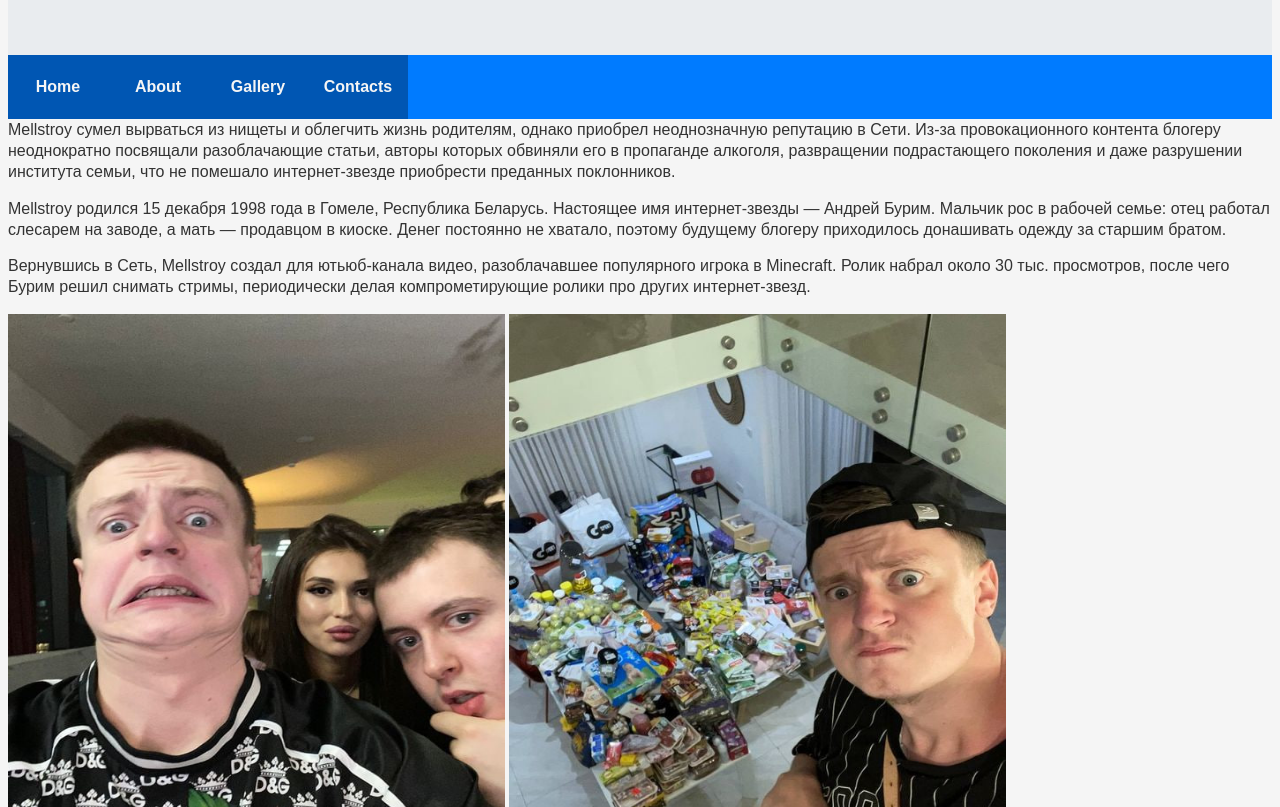
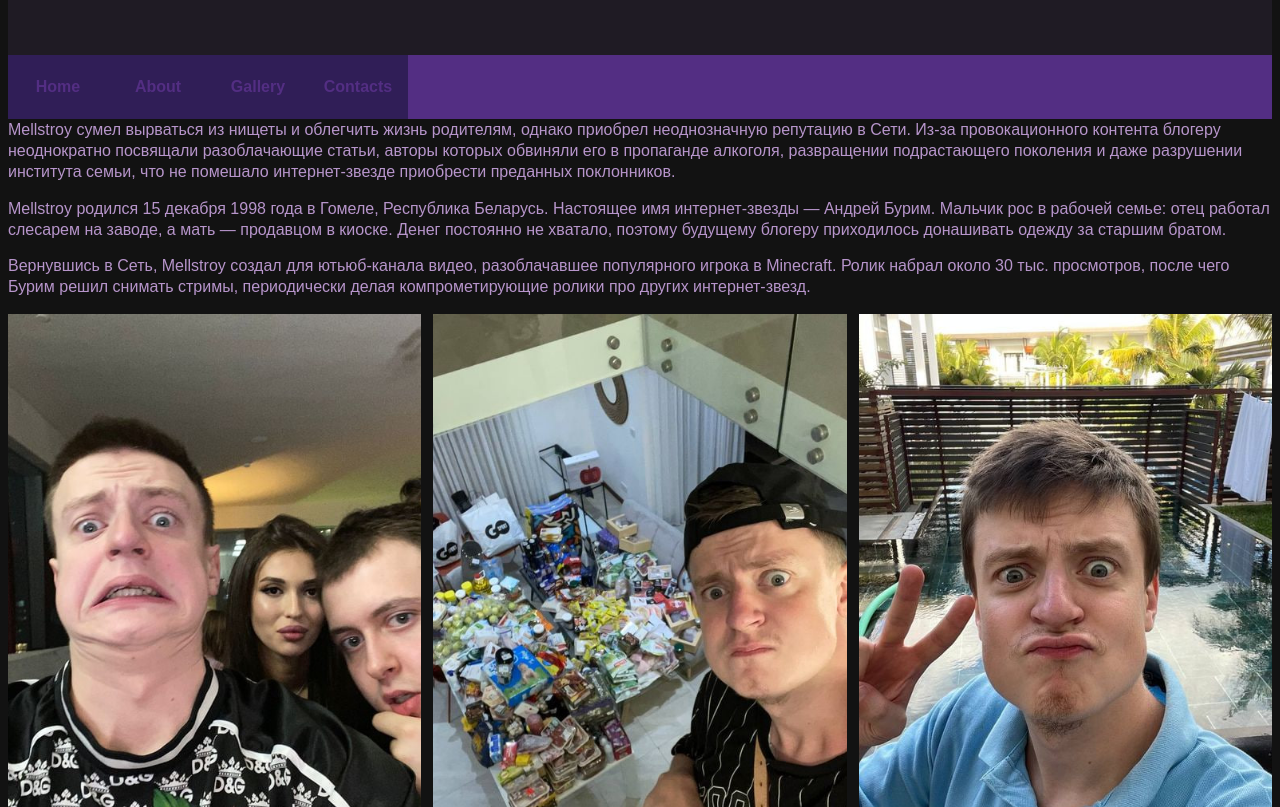
Before and after one commit to andReyM228/andReyM228.github.io, a plain HTML site: page index.html in a window 1280 px wide. Shown: the part 181-988 px from the top of the page. Drawn offline with Linux system fonts and the light colour scheme.

Commit message:
refactore css

```diff
--- a/css/style.css
+++ b/css/style.css
@@ -1,11 +1,10 @@
-/* Стилі для body */
 body {
     font-family: Arial, sans-serif;
     font-size: 100%;
-    background-color: #F5F5F5;
+    background-color: #121212;
+    color: #F5F5F5;
 }
 
-/* Стилі для горизонтального меню */
 ul {
     margin: 0;
     padding: 0;
@@ -17,36 +16,39 @@ ul li {
 
 a {
     text-decoration: none;
+    color: #BB86FC;
 }
 
-/* Стилі для хедеру */
+a:hover {
+    color: #FF79B0; /* Ярко-розовый цвет для ссылок при наведении */
+}
+
 header {
     padding: 50px 0;
-    background-color: #E9ECEF;
+    background-color: #1F1B24; /* Тёмный цвет фона для шапки */
 }
 
 h1, h2 {
-    color: #333333;
+    color: #E9ECEF;
     text-align: center;
 }
 
-/* Стилі для блоку навігації */
 nav {
-    background-color: #007BFF;
-    border-color: #0056b3;
+    background-color: #532e83;
+    border-color: #b11eec;
     min-height: 64px;
 }
 
 nav li {
-    background-color: #0056b3;
-    color: #F5F5F5;
+    background-color: #301e57;
+    color: #43136e;
     float: left;
     width: 100px;
 }
 
 nav a {
     display: block;
-    color: #F5F5F5;
+    color: #532e83;
     line-height: 4em;
     font-weight: bold;
     text-align: center;
@@ -54,29 +56,27 @@ nav a {
 
 nav li a:hover {
     color: #ffffff;
-    background-color: #444444;
+    background-color:  #03DAC6;
 }
 
-/* Стилі для абзаців */
 p {
     font-size: 16px;
     line-height: 1.3em;
     margin-top: 0.1em;
     margin-bottom: 1em;
-    color: #333333;
+    color: #b795cb;
 }
 
-/* Стилі для футера */
 footer {
-    background-color: #E9ECEF;
-    color: #000000;
+    background-color: #1F1B24;
+    color: #E9ECEF;
     padding: 20px 0;
     margin-top: 30px;
 }
 
 .img {
     width: 200px;
-    margin: 10px; /* Добавляем небольшой отступ вокруг изображений */
+    margin: 10px;
 }
 
 .left {
@@ -87,16 +87,14 @@ footer {
     float: right;
 }
 
-/* Добавляем отступ для текста, чтобы он не прилипал к изображению */
 p img.left {
-    margin-right: 20px; /* Добавляем отступ справа для изображений, выровненных влево */
+    margin-right: 20px;
 }
 
 p img.right {
-    margin-left: 20px; /* Добавляем отступ слева для изображений, выровненных вправо */
+    margin-left: 20px;
 }
 
-/* Очистка обтекания после каждого абзаца, содержащего изображение */
 p:after {
     content: "";
     display: table;
@@ -116,9 +114,9 @@ p:after {
 }
 .img-container img {
     width: 100%;
-    height: 450px; /* Задайте фиксированную высоту */
-    object-fit: cover; /* Обеспечивает заполнение блока изображением без искажения пропорций */
-    display: block; /* Используйте block вместо inline-block для предотвращения появления дополнительных промежутков */
+    height: 450px;
+    object-fit: cover;
+    display: block;
     transition: .25s;
 }
 .img-container ul li {
@@ -140,21 +138,17 @@ p:after {
 
 
 img[src="media/images/mel7.jpg"] {
-    width: 497px; /* Ширина будет рассчитываться автоматически, исходя из высоты, чтобы сохранить пропорции */
-    height: 600px; /* Предполагаемая высота для примера */
+    width: 497px;
+    height: 600px;
 }
 
-/* Стиль для второго изображения */
 img[src="media/images/mel8.jpg"] {
-    height: 600px; /* Высота рассчитывается автоматически, чтобы сохранить пропорции */
-    /* Ширина уже задана через атрибут width в HTML, но вы можете задать её и здесь: */
+    height: 600px;
     width: 497px;
 }
 
-/* Стиль для третьего изображения */
 img[src="media/images/mel9.jpg"] {
-    height: 600px; /* Высота рассчитывается автоматически, чтобы сохранить пропорции */
-    /* Ширина уже задана через атрибут width в HTML, но вы можете задать её и здесь: */
+    height: 600px;
     width: 497px;
 }
 
@@ -162,3 +156,16 @@ footer {
     clear: both;
     padding-top: 20px;
 }
+
+.image-container.flex-images {
+    display: flex;
+    flex-wrap: wrap;
+    justify-content: space-between;
+    align-items: stretch;
+}
+
+.image-container.flex-images img {
+    width: 32.7%;
+    object-fit: cover;
+    aspect-ratio: 1;
+}
--- a/index.html
+++ b/index.html
@@ -31,9 +31,11 @@
         Вернувшись в Сеть, Mellstroy создал для ютьюб-канала видео, разоблачавшее популярного игрока в Minecraft. Ролик набрал около 30 тыс. просмотров, после чего Бурим решил снимать стримы, периодически делая компрометирующие ролики про других интернет-звезд.
     </p>
 
-    <img src="media/images/mel7.jpg" alt="my photo 2">
-    <img src="media/images/mel8.jpg" alt="my photo 3">
-    <img src="media/images/mel9.jpg" alt="my photo 4">
+    <div class="image-container flex-images">
+        <img src="media/images/mel7.jpg" alt="my photo 2">
+        <img src="media/images/mel8.jpg" alt="my photo 3">
+        <img src="media/images/mel9.jpg" alt="my photo 4">
+    </div>
 
     <footer>
         <p>
```
